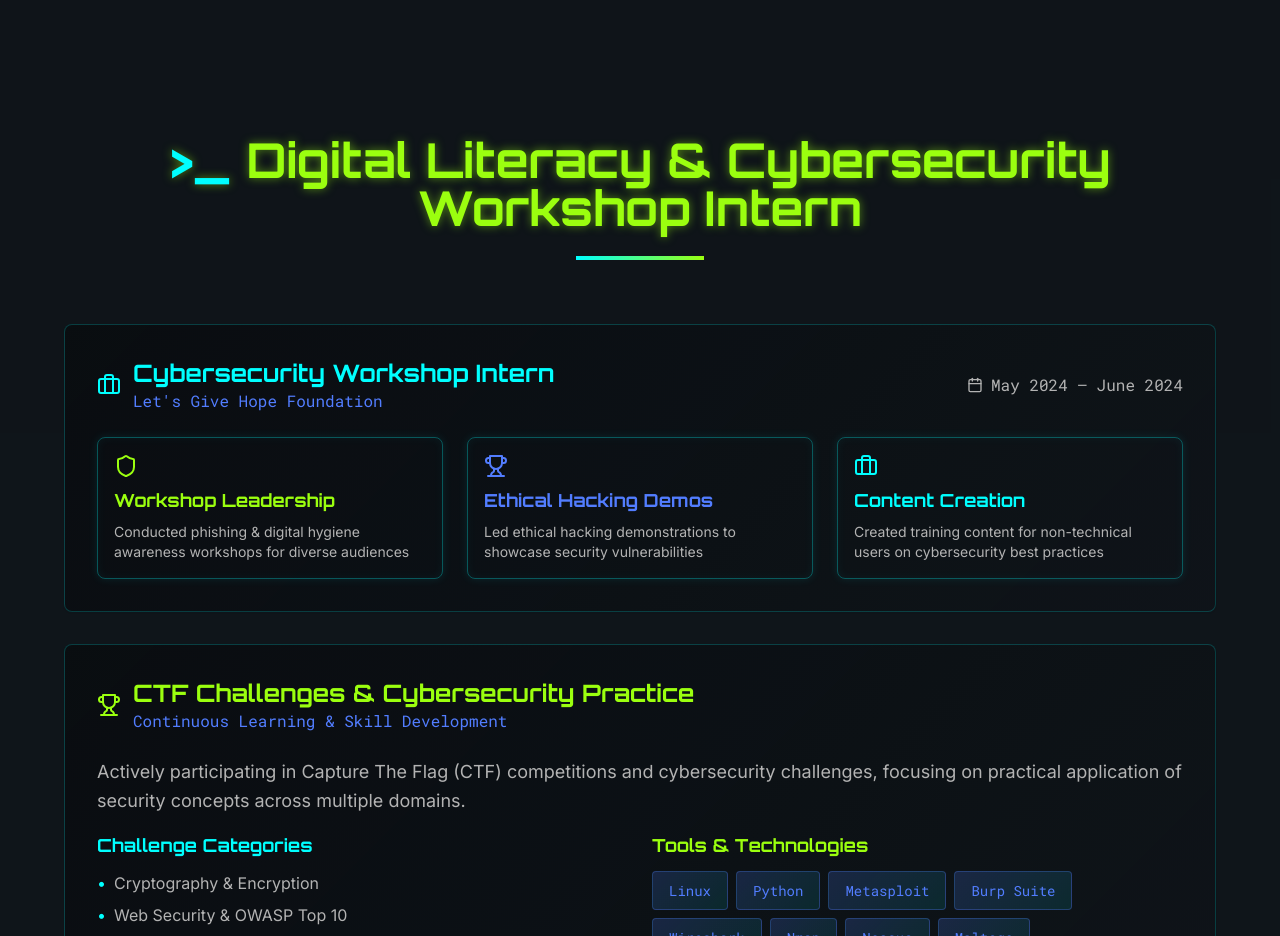
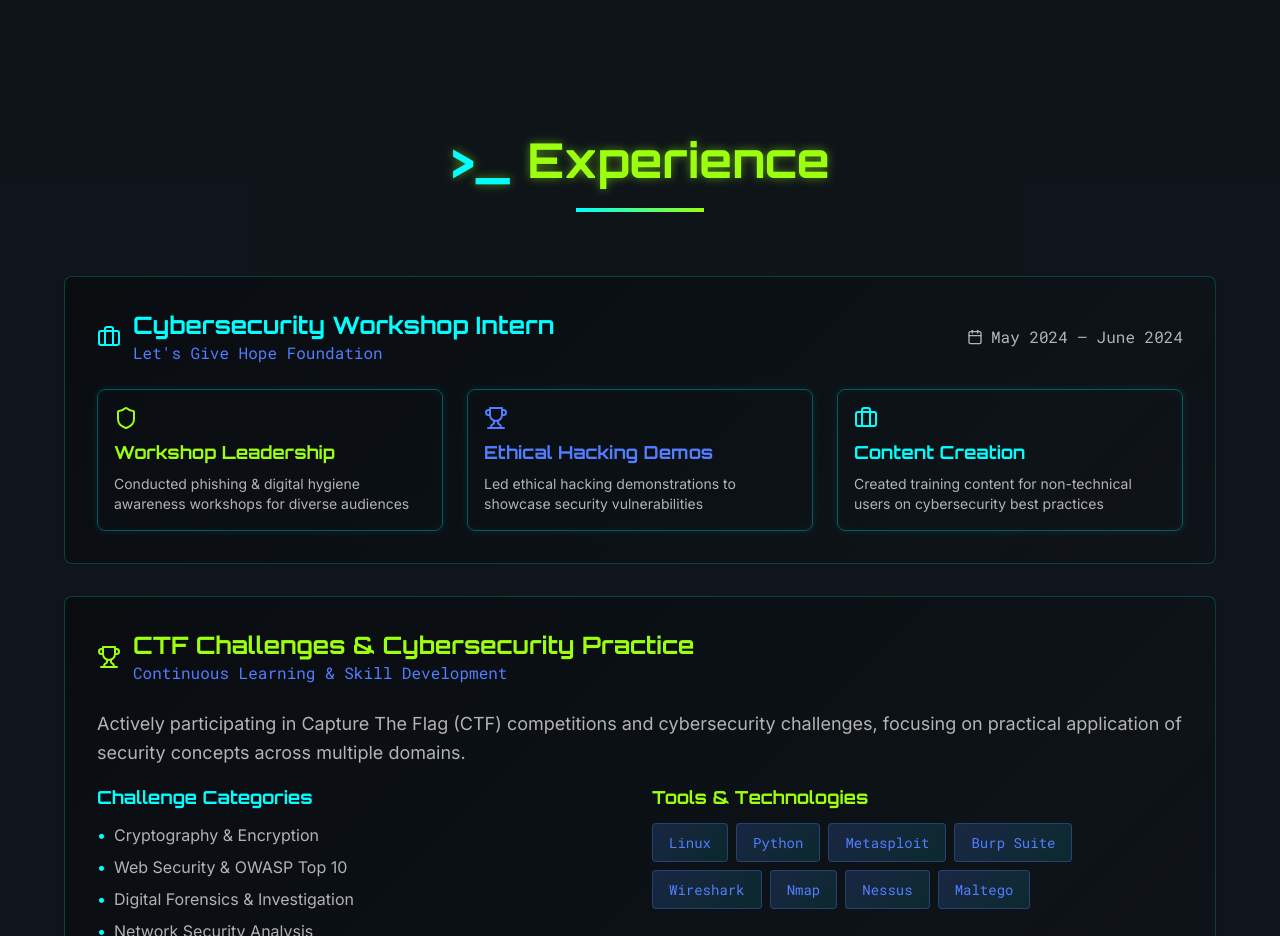
Before and after one commit to gupta09-oop/cyber-pulse-kshitij, a React (Vite) app: page / in a window 1280 px wide. Shown: the part 1600-2536 px from the top of the page. Built offline with nearby package versions, Linux system fonts and the light colour scheme.

Commit message:
Revert experience heading
Reverts the experience heading to "Digital Literacy & Cybersecurity Workshop Intern".

```diff
--- a/src/components/Experience.tsx
+++ b/src/components/Experience.tsx
@@ -8,7 +8,7 @@ export const Experience = () => {
         {/* Section Header */}
         <div className="text-center mb-16">
           <h2 className="section-header text-4xl md:text-5xl font-cyber font-bold mb-6">
-            Digital Literacy & Cybersecurity Workshop Intern
+            Experience
           </h2>
           <div className="w-32 h-1 bg-gradient-to-r from-primary to-secondary mx-auto"></div>
         </div>
```
